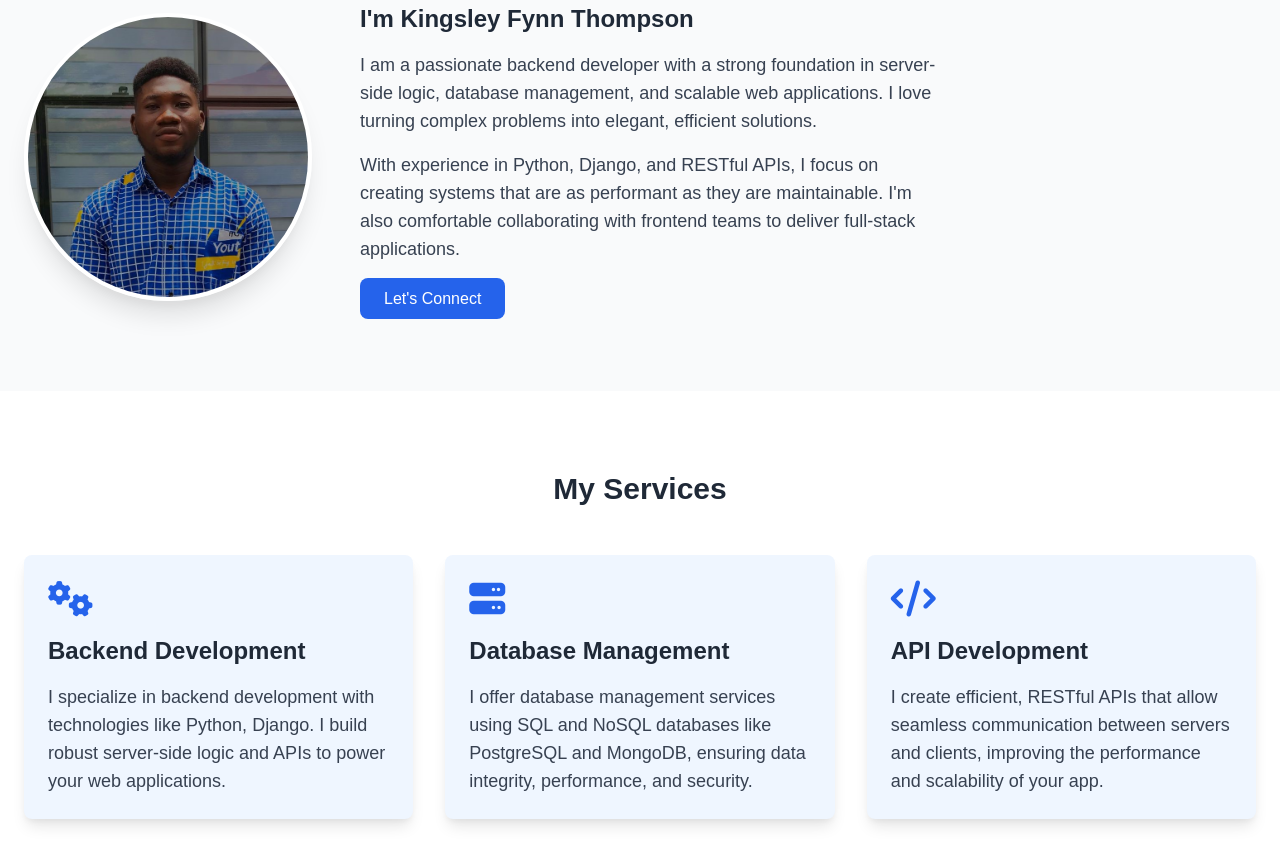
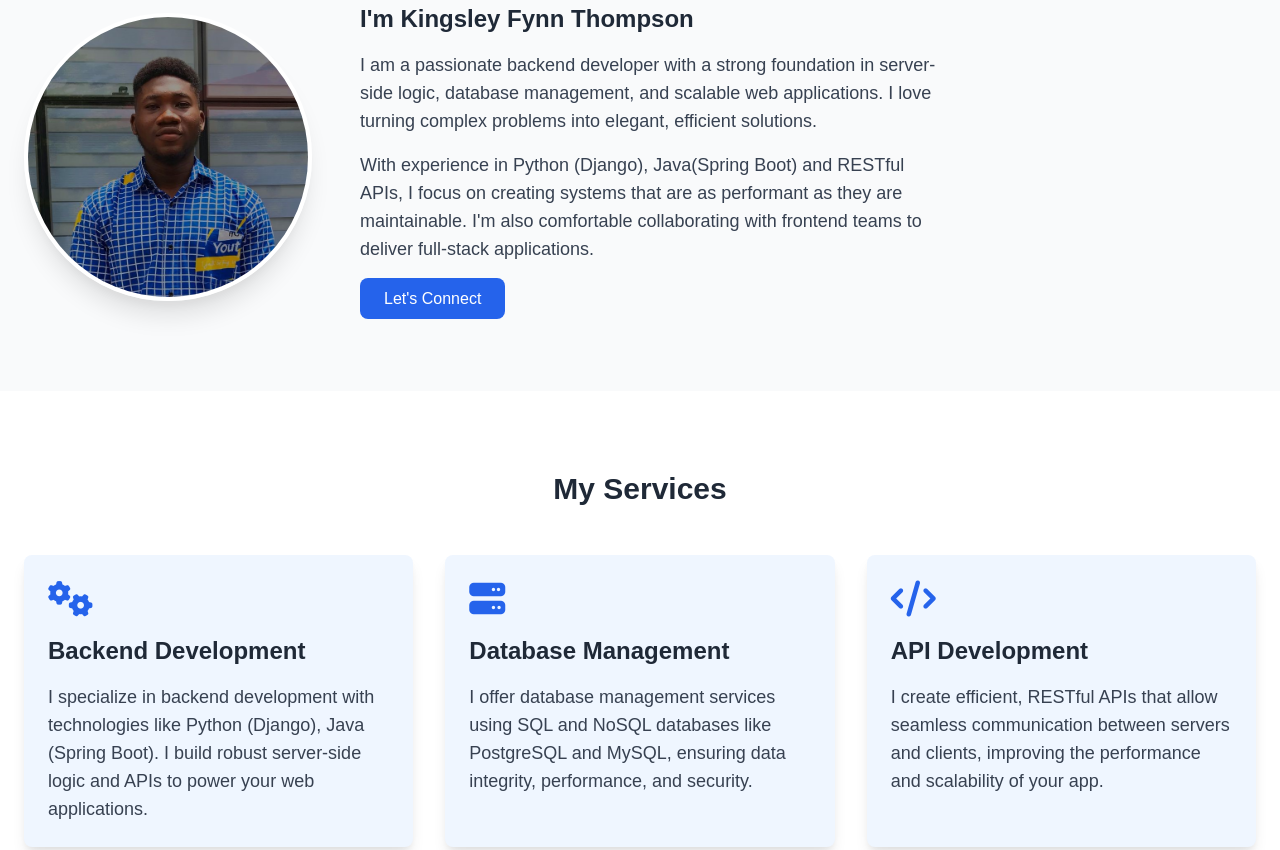
Before and after one commit to King-khid/kingsley-s-portfolio.com, a plain HTML site: page index.html in a window 1280 px wide. Shown: the part 961-1811 px from the top of the page. Drawn offline with nearby package versions, Linux system fonts and the light colour scheme.

Commit message:
updated  about me section with some new tech stack

```diff
--- a/index.html
+++ b/index.html
@@ -85,7 +85,7 @@
                         I am a passionate backend developer with a strong foundation in server-side logic, database management, and scalable web applications. I love turning complex problems into elegant, efficient solutions.
                     </p>
                     <p class="text-lg text-gray-700 mb-6">
-                        With experience in Python, Django, and RESTful APIs, I focus on creating systems that are as performant as they are maintainable. I'm also comfortable collaborating with frontend teams to deliver full-stack applications.
+                        With experience in Python (Django), Java(Spring Boot) and RESTful APIs, I focus on creating systems that are as performant as they are maintainable. I'm also comfortable collaborating with frontend teams to deliver full-stack applications.
                     </p>
                     <a href="#contact" class="bg-blue-600 text-white px-6 py-3 rounded-lg hover:bg-blue-700 transition">
                         Let's Connect
@@ -106,7 +106,7 @@
                     <i class="fa-solid fa-cogs text-4xl text-blue-600 mb-4"></i>
                     <h3 class="text-2xl font-semibold text-gray-800 mb-4">Backend Development</h3>
                     <p class="text-lg text-gray-700">
-                        I specialize in backend development with technologies like Python, Django. I build robust server-side logic and APIs to power your web applications.
+                        I specialize in backend development with technologies like Python (Django), Java (Spring Boot). I build robust server-side logic and APIs to power your web applications.
                     </p>
                 </div>
                 <!-- Service 2 -->
@@ -114,7 +114,7 @@
                     <i class="fa-solid fa-server text-4xl text-blue-600 mb-4"></i>
                     <h3 class="text-2xl font-semibold text-gray-800 mb-4">Database Management</h3>
                     <p class="text-lg text-gray-700">
-                        I offer database management services using SQL and NoSQL databases like PostgreSQL and MongoDB, ensuring data integrity, performance, and security.
+                        I offer database management services using SQL and NoSQL databases like PostgreSQL and MySQL, ensuring data integrity, performance, and security.
                     </p>
                 </div>
                 <!-- Service 3 -->
```
